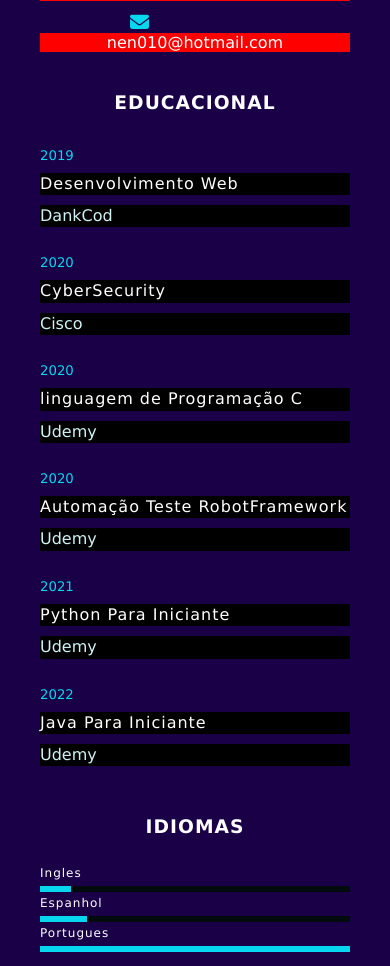
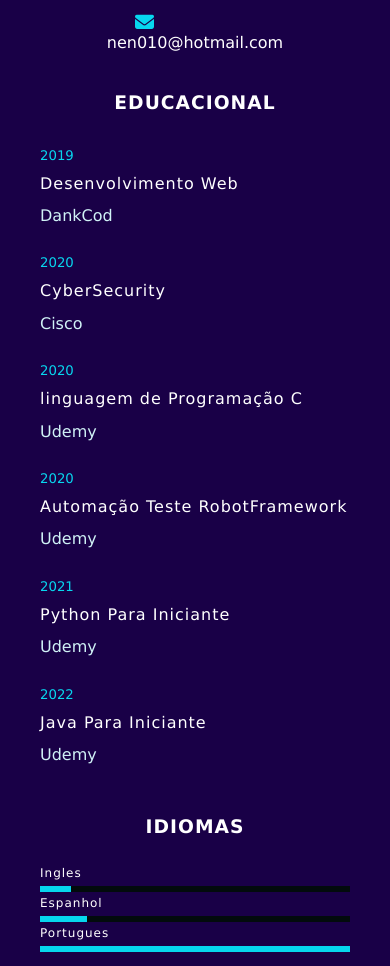
Before and after one commit to nem080/Curriculum-Vitae, a plain HTML site: page index.html in a window 390 px wide. Shown: the part 661-1627 px from the top of the page. Drawn offline with Linux system fonts and the light colour scheme.

Commit message:
media-query
trocando style 08/07

```diff
--- a/css/estilo.css
+++ b/css/estilo.css
@@ -352,17 +352,15 @@ body {
 /* responsividade */
 @media (max-width:1052px){
     .contatoInfo span {
-        margin-left: 90px;
+        margin-left: 95px;
     }
     .contatoInfo span a {
         display: block;
-        background:red;
         text-align: center;
     }
 
     .InfEducacional ul h4{
         line-height: 1.4;
-        background:#000000
     }
 
     .right_Side .titulo2{
```
